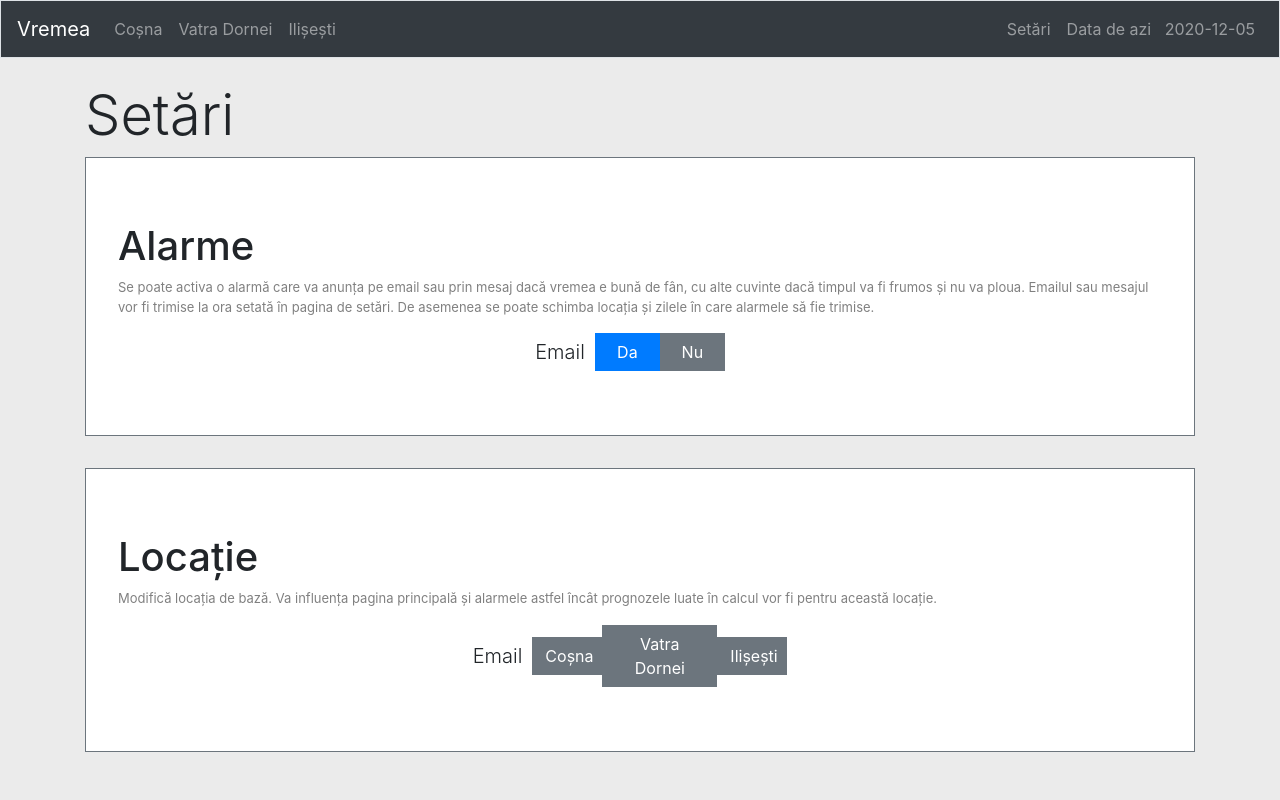
After one commit to fdanci/home_weather, a Django app: page /settings/ in a window 1280 px wide. The commit adds this page. Run offline with Django 3.2, Linux system fonts and the light colour scheme; tables that the repository leaves empty hold one stand-in row (values such as "Sample post"); parts of the project's set-up code (start-up, migrations or seed data) failed here and were passed over; some libraries are stand-ins or nearby versions.

Commit message:
Add settings page, remove forgotten testing code

```diff
--- a/weather/templates/weather/base.html
+++ b/weather/templates/weather/base.html
@@ -32,7 +32,7 @@ shrink-to-fit=no" name="viewport">
         </ul>
         <ul class="navbar-nav ml-auto">
             <li class="nav-item">
-                <a class="nav-link">Setări</a>
+                <a class="nav-link" href="{% url 'weather:settings' %}">Setări</a>
             </li>
             <li class="nav-item">
                 <a class="nav-link">Data de azi &nbsp; {% now "Y-m-d" %}</a>
--- a/weather/templates/weather/index.html
+++ b/weather/templates/weather/index.html
@@ -9,7 +9,7 @@
     {% else %}
     <h1 class="display-4">{{ headline }} - Vreme de polog &#127774;</h1>
     {% endif %}
-    <p class="lead">Maxima și minima în următoarele {{ forecast_length }} zile în Coșna</p>
+    <p class="lead">Maxima și minima în următoarele {{ forecast_length }} zile în {{ location }}</p>
     <div class="row mx-auto">
         <div class="col">
             <div class="card mx-auto" style="width: 20rem; background-color:white;">
--- /dev/null
+++ b/weather/templates/weather/settings.html
@@ -0,0 +1,75 @@
+{% extends "weather/base.html" %}
+
+<!--{% block page_header %}-->
+{% if not error_message %}
+
+<h1 class="display-4">Setări</h1>
+<div class="jumbotron border border-secondary" style="background-color:white; border-radius: 0px;">
+
+    <h1 class="display-5">Alarme</h1>
+
+    <p class="card-text" style="font-size: 13; color:grey;">
+        Se poate activa o alarmă care va anunța pe email sau prin mesaj dacă vremea e bună de fân, cu alte cuvinte
+        dacă timpul va fi frumos și nu va ploua. Emailul sau mesajul vor fi trimise la ora setată în pagina de setări.
+        De asemenea se poate schimba locația și zilele în care alarmele să fie trimise.</p>
+
+    <div class="row justify-content-center" style="margin-left:-50px;">
+        <p class="lead my-auto" style="margin-right:25px;">Email</p>
+        <div class="row">
+            <form class="my-auto" action="{% url 'weather:update_settings_email_alarm' 'on' %}" method="post">
+                {% csrf_token %}
+                <button data-toggle="tooltip" type="radio" style="width: 65px; border-radius: 0"
+                        class="{% if alarm_status == 'off' %}btn btn-secondary{% else %}btn btn-primary{% endif %}"
+                        name="submit">Da
+                </button>
+            </form>
+            <form class="my-auto" action="{% url 'weather:update_settings_email_alarm' 'off' %}" method="post">
+                {% csrf_token %}
+                <button type="radio" style="width: 65px; border-radius: 0"
+                        class="{% if not alarm_status == 'off' %}btn btn-secondary{% else %}btn btn-primary{% endif %}"
+                        name="submit">Nu
+                </button>
+            </form>
+        </div>
+    </div>
+</div>
+
+<div class="jumbotron border border-secondary" style="background-color:white; border-radius: 0px;">
+
+    <h1 class="display-5">Locație</h1>
+
+    <p class="card-text" style="font-size: 13; color:grey;">
+        Modifică locația de bază. Va influența pagina principală și alarmele astfel încât prognozele luate în
+        calcul vor fi pentru această locație.</p>
+
+    <div class="row justify-content-center" style="margin-left:-50px;">
+        <p class="lead my-auto" style="margin-right:25px;">Email</p>
+        <div class="row">
+            <form class="my-auto" action="{% url 'weather:update_settings_location' 'cosna' %}" method="post">
+                {% csrf_token %}
+                <button data-toggle="tooltip" type="radio" style="width: 70px; border-radius: 0"
+                        class="{% if not location == 'cosna' %}btn btn-secondary{% else %}btn btn-primary{% endif %}"
+                        name="submit">Coșna
+                </button>
+            </form>
+            <form class="my-auto" action="{% url 'weather:update_settings_location' 'vatra_dornei' %}" method="post">
+                {% csrf_token %}
+                <button type="radio" style="width: 115px; border-radius: 0"
+                        class="{% if not location == 'vatra_dornei' %}btn btn-secondary{% else %}btn btn-primary{% endif %}"
+                        name="submit">Vatra Dornei
+                </button>
+            </form>
+            <form class="my-auto" action="{% url 'weather:update_settings_location' 'ilisesti' %}" method="post">
+                {% csrf_token %}
+                <button type="radio" style="width: 70px; border-radius: 0"
+                        class="{% if not location == 'ilisesti' %}btn btn-secondary{% else %}btn btn-primary{% endif %}"
+                        name="submit">Ilișești
+                </button>
+            </form>
+        </div>
+    </div>
+</div>
+{% else %}
+<p>{{ error_message }}...</p>
+{% endif %}
+<!--{% endblock page_header %}-->
--- a/weather/urls.py
+++ b/weather/urls.py
@@ -9,5 +9,9 @@ urlpatterns = [
     path('vatra_dornei/', views.vatra_dornei, name='vatra_dornei'),
     path('ilisesti/', views.ilisesti, name='ilisesti'),
     path('blank/', views.blank, name='blank'),
+    path('settings/', views.settings, name='settings'),
     path('update_email_alarm/<str:alarm_status>/', views.update_email_alarm, name='update_email_alarm'),
+    path('update_settings_email_alarm/<str:alarm_status>/', views.update_settings_email_alarm,
+         name='update_settings_email_alarm'),
+    path('update_settings_location/<str:l>/', views.update_settings_location, name='update_settings_location'),
 ]
--- a/weather/views.py
+++ b/weather/views.py
@@ -17,10 +17,8 @@ def index(request):
     """Show home page."""
     version = '1.0'
 
-    send_email_task.delay()
-
     try:
-        # Retrieve the forecast for today, 'cosna' location.
+        # Retrieve the forecast for today, for location saved in settings.
         today_forecasts: Forecast_DB = Forecast_DB.objects.filter(location='cosna', date=DateUtil.get_date_today())
 
         # If forecast data exists, create 'Forecast' object from it.
@@ -246,7 +244,37 @@ def blank(_):
 
 
 def update_email_alarm(_, alarm_status: str):
-    settings = Settings.objects.filter(pk=1)[0]
-    settings.alarm_status = alarm_status
-    settings.save()
+    """View used to update the email alarm on or off."""
+    setting = Settings.objects.filter(pk=1)[0]
+    setting.alarm_status = alarm_status
+    setting.save()
     return redirect('/')
+
+
+def update_settings_email_alarm(_, alarm_status: str):
+    """View used to update the email alarm on or off."""
+    setting = Settings.objects.filter(pk=1)[0]
+    setting.alarm_status = alarm_status
+    setting.save()
+    return redirect('/settings')
+
+
+def update_settings_location(_, l: str):
+    """View used to update the email alarm on or off."""
+    setting = Settings.objects.filter(pk=1)[0]
+    setting.location = l
+    setting.save()
+    return redirect('/settings')
+
+
+def settings(request):
+    """View for the 'Settings' page."""
+    setting = Settings.objects.all()[0]
+
+    context = {
+        'alarm_status': setting.alarm_status,
+        'location': setting.location,
+        'hour': setting.hour,
+        "error_message": None
+    }
+    return render(request, 'weather/settings.html', context)
```
